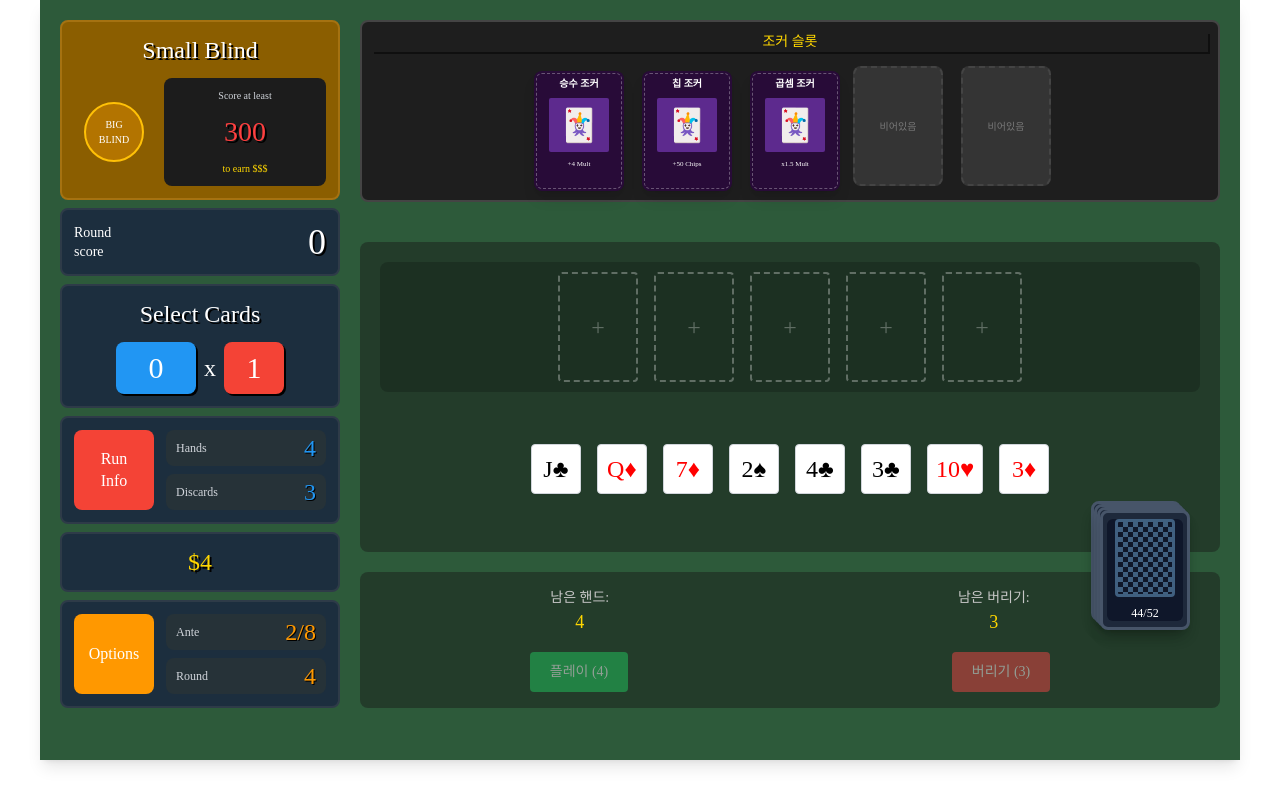
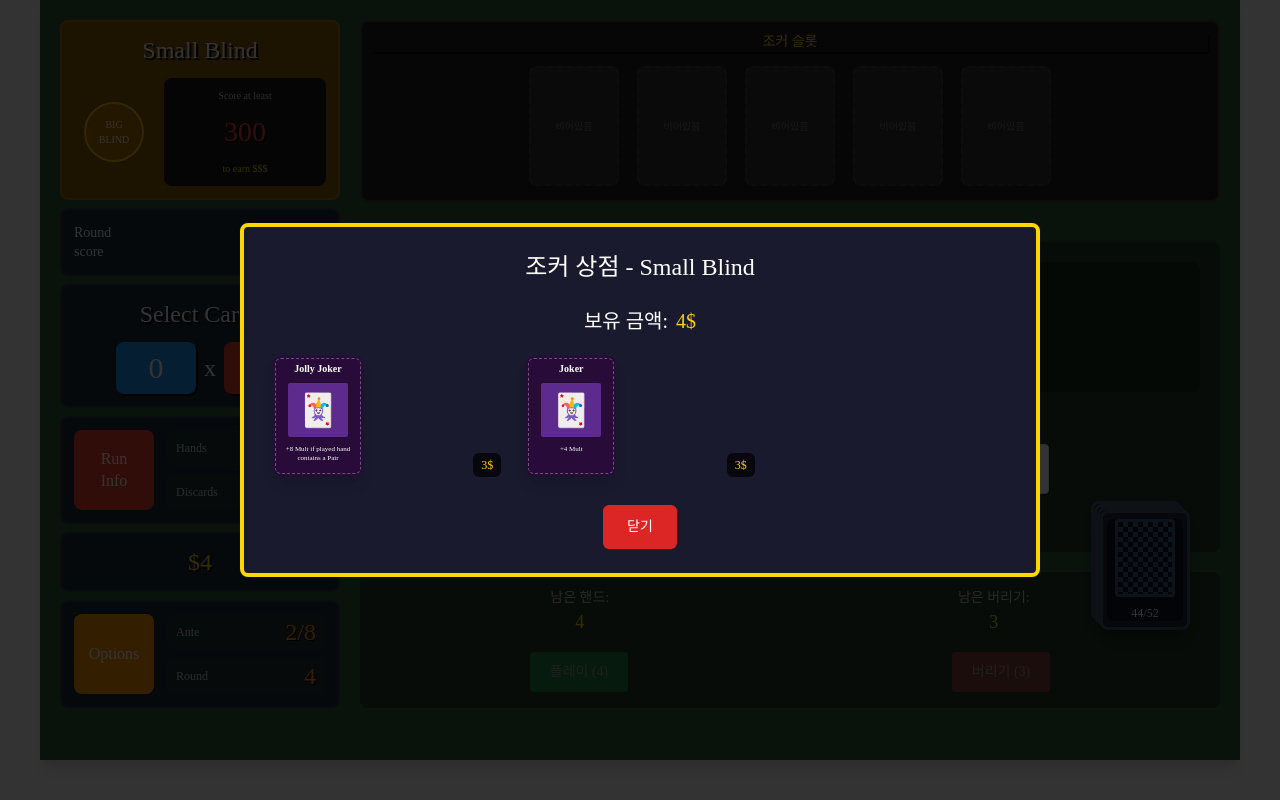
Before and after one commit to haandol/web-balatro, a Nuxt app: page / in a window 1280 px wide. Built offline with nearby package versions, Linux system fonts and the light colour scheme.

Commit message:
feat: add joker shop

```diff
--- /dev/null
+++ b/components/JokerShop.vue
@@ -0,0 +1,110 @@
+<template>
+  <div v-if="showJokerShop" class="fixed inset-0 bg-black/80 flex items-center justify-center z-50">
+    <div class="w-[90%] max-w-[800px] bg-[#1a1a2e] border-4 border-[#ffd700] rounded-lg p-6 relative">
+      <!-- 상점 제목 -->
+      <div class="text-2xl text-white font-['Press_Start_2P'] mb-6 text-center">
+        조커 상점 - {{ currentBlind?.name || '블라인드' }}
+      </div>
+
+      <!-- 현재 보유 돈 -->
+      <div class="text-white font-['Press_Start_2P'] text-xl mb-4 flex items-center justify-center">
+        보유 금액: <span class="text-yellow-400 ml-2">{{ money }}$</span>
+      </div>
+
+      <!-- 조커 선택 영역 -->
+      <div class="grid grid-cols-2 md:grid-cols-3 gap-4 mt-4 mb-6">
+        <div v-for="(joker, index) in availableJokers" :key="joker.id" class="relative">
+          <JokerCard :joker="joker" :index="index" @select="selectJoker" />
+
+          <!-- 가격 표시 -->
+          <div
+            class="absolute bottom-1 right-1 bg-black/70 text-yellow-400 px-2 py-1 rounded-md font-['Press_Start_2P'] text-xs">
+            {{ getJokerPrice(joker) }}$
+          </div>
+        </div>
+      </div>
+
+      <!-- 조커 정보 (선택 시) -->
+      <div v-if="selectedJoker" class="bg-[#2a2a4a] p-4 rounded-lg mb-6">
+        <div class="text-xl text-white font-['Press_Start_2P'] mb-2">{{ selectedJoker.name }}</div>
+        <div class="text-white mb-2">{{ selectedJoker.description }}</div>
+        <div class="flex gap-2">
+          <div class="text-sm text-blue-300">희귀도: {{ selectedJoker.rarity }}</div>
+          <div class="text-sm text-yellow-400">가격: {{ getJokerPrice(selectedJoker) }}$</div>
+        </div>
+      </div>
+
+      <!-- 버튼 영역 -->
+      <div class="flex justify-center gap-4">
+        <button v-if="selectedJoker" @click="buySelectedJoker" :disabled="!canBuySelected" :class="[
+          'px-6 py-3 rounded-md font-[\'Press_Start_2P\'] text-sm',
+          canBuySelected ? 'bg-green-600 hover:bg-green-700 text-white' : 'bg-gray-600 text-gray-300 cursor-not-allowed'
+        ]">
+          구매 ({{ getJokerPrice(selectedJoker) }}$)
+        </button>
+
+        <button @click="closeShop"
+          class="px-6 py-3 bg-red-600 hover:bg-red-700 text-white rounded-md font-['Press_Start_2P'] text-sm">
+          닫기
+        </button>
+      </div>
+    </div>
+  </div>
+</template>
+
+<script setup lang="ts">
+import { ref, computed } from 'vue';
+import { storeToRefs } from 'pinia';
+import { useGameStore } from '~/stores/game';
+import { useBalatroGame } from '~/composables/useBalatroGame';
+import type { Joker } from '~/utils/joker';
+
+const gameStore = useGameStore();
+const { buyJoker, closeJokerShop } = useBalatroGame();
+
+// 스토어에서 필요한 상태 가져오기
+const { availableJokers, showJokerShop, money, currentBlind } = storeToRefs(gameStore);
+
+// 선택된 조커
+const selectedJoker = ref<Joker | null>(null);
+
+// 조커 가격 계산 함수
+const getJokerPrice = (joker: Joker) => {
+  return gameStore.getJokerPrice(joker);
+};
+
+// 현재 선택된 조커를 구매할 수 있는지 확인
+const canBuySelected = computed(() => {
+  if (!selectedJoker.value) return false;
+
+  const price = getJokerPrice(selectedJoker.value);
+  return money.value >= price && gameStore.activeJokers.length < gameStore.maxJokerSlots;
+});
+
+// 조커 선택 함수
+const selectJoker = (joker: Joker) => {
+  selectedJoker.value = joker;
+};
+
+// 선택된 조커 구매 함수
+const buySelectedJoker = () => {
+  if (!selectedJoker.value || !canBuySelected.value) return;
+
+  const success = buyJoker(selectedJoker.value);
+  if (success) {
+    // 구매 성공한 경우, 선택된 조커가 availableJokers에서 제거되었을 수 있으므로 선택 초기화
+    selectedJoker.value = null;
+
+    // 사용 가능한 조커가 없으면 상점 닫기
+    if (availableJokers.value.length === 0) {
+      closeShop();
+    }
+  }
+};
+
+// 상점 닫기 함수
+const closeShop = () => {
+  closeJokerShop();
+  selectedJoker.value = null;
+};
+</script>
--- a/composables/useBalatroGame.ts
+++ b/composables/useBalatroGame.ts
@@ -1,5 +1,5 @@
 import { evaluateHand, calculateScore, type Card } from '@/utils/poker';
-import { JokerRarity } from '@/utils/joker';
+import { JokerRarity, JOKER_DATABASE } from '@/utils/joker';
 import { useGameStore } from '@/stores/game';
 
 export function useBalatroGame() {
@@ -108,6 +108,11 @@ export function useBalatroGame() {
         // 새 블라인드에서는 플레이어 핸드를 비우고 다시 시작
         gameStore.playerHand = [];
 
+        // 블라인드가 변경될 때마다 랜덤 조커 생성
+        generateRandomJokers();
+        // 조커 상점 표시
+        gameStore.showJokerShop = true;
+
         startNextBlind();
     };
 
@@ -168,10 +173,15 @@ export function useBalatroGame() {
 
         initializeDeck();
         shuffleDeck();
+
+        // 첫 블라인드에서도 조커 상점 표시를 위한 랜덤 조커 생성
+        generateRandomJokers();
+        gameStore.showJokerShop = true;
+
         startNextBlind();
 
         // 테스트용 조커 추가
-        initTestJokers();
+        // initTestJokers(); // 조커 상점을 통해 구매하도록 제거하거나 주석 처리
     };
 
     // 게임 재시작
@@ -264,6 +274,73 @@ export function useBalatroGame() {
         }
     };
 
+    // 랜덤 조커 생성 함수
+    const generateRandomJokers = () => {
+        // JOKER_DATABASE에서 사용 가능한 모든 조커 ID 가져오기
+        const allJokerIds = Object.keys(JOKER_DATABASE);
+        const currentJokerIds = new Set(gameStore.activeJokers.map(joker => joker.id));
+
+        // 이미 활성화된 조커 제외
+        const availableJokerIds = allJokerIds.filter(id => !currentJokerIds.has(id));
+
+        if (availableJokerIds.length === 0) {
+            console.log("No more jokers available!");
+            gameStore.availableJokers = [];
+            return;
+        }
+
+        // 블라인드 단계에 따라 조커 수 결정 (최소 2개, 최대 4개)
+        const numberOfJokers = Math.min(Math.max(2, 1 + Math.floor(gameStore.currentAnteIndex / 2)), 4);
+
+        // 랜덤으로 조커 선택
+        const selectedJokers = [];
+        for (let i = 0; i < numberOfJokers && i < availableJokerIds.length; i++) {
+            // 랜덤 인덱스 생성
+            const randomIndex = Math.floor(Math.random() * availableJokerIds.length);
+            const jokerId = availableJokerIds[randomIndex];
+
+            // 선택된 조커 추가하고 목록에서 제거
+            selectedJokers.push(JOKER_DATABASE[jokerId]);
+            availableJokerIds.splice(randomIndex, 1);
+        }
+
+        // 선택된 조커를 사용 가능한 조커로 설정
+        gameStore.availableJokers = selectedJokers;
+    };
+
+    // 조커 구매 함수
+    const buyJoker = (joker: Joker) => {
+        const jokerPrice = gameStore.getJokerPrice(joker);
+
+        // 플레이어가 충분한 돈을 가지고 있는지 확인
+        if (gameStore.money < jokerPrice) {
+            console.log(`Not enough money to buy ${joker.name}. Need ${jokerPrice} coins.`);
+            return false;
+        }
+
+        // 조커 슬롯이 가득 찼는지 확인
+        if (gameStore.activeJokers.length >= gameStore.maxJokerSlots) {
+            console.log(`Cannot buy ${joker.name}. Joker slots are full.`);
+            return false;
+        }
+
+        // 돈 지불하고 조커 추가
+        gameStore.money -= jokerPrice;
+        gameStore.activeJokers.push(joker);
+
+        // 구매한 조커를 사용 가능한 조커 목록에서 제거
+        gameStore.availableJokers = gameStore.availableJokers.filter(j => j.id !== joker.id);
+
+        console.log(`Purchased ${joker.name} for ${jokerPrice} coins!`);
+        return true;
+    };
+
+    // 조커 상점 닫기
+    const closeJokerShop = () => {
+        gameStore.showJokerShop = false;
+        gameStore.availableJokers = [];
+    };
+
     // 반환할 함수들
     return {
         startGame,
@@ -271,5 +348,7 @@ export function useBalatroGame() {
         toggleCardSelection,
         playHand,
         discardCards,
+        buyJoker,
+        closeJokerShop,
     };
 }
--- a/pages/index.vue
+++ b/pages/index.vue
@@ -2,6 +2,9 @@
   <div id="app"
     class="font-['Press_Start_2P'] p-5 bg-[#2d5a3a] max-w-[1200px] mx-auto rounded-none shadow-lg relative text-white min-h-[95vh] flex flex-col transition-colors duration-300"
     :class="{ 'bg-[#3a2d2d]': isGameOver }">
+    <!-- 조커 상점 컴포넌트 추가 -->
+    <JokerShop />
+
     <GameOverMessage :visible="isGameOver" @restart="restartGame" />
 
     <div class="flex gap-5">
--- a/stores/game.ts
+++ b/stores/game.ts
@@ -2,6 +2,7 @@ import type { Card, HandRank } from '@/utils/poker'; // HandRank 추가
 import { initialAntes, initialSuits, initialRanks } from '@/data/gameData'; // 데이터 임포트
 import type { Blind, GameState } from '@/types/game'; // 타입 임포트
 import type { Joker } from '@/utils/joker'; // Joker 타입 임포트
+import { JokerRarity, JOKER_DATABASE } from '@/utils/joker'; // JokerRarity와 JOKER_DATABASE 임포트 추가
 
 // defineStore의 setup 함수 사용
 export const useGameStore = defineStore('game', () => {
@@ -25,6 +26,26 @@ export const useGameStore = defineStore('game', () => {
   const money = ref(4);
   const maxJokerSlots = ref(5);
   const cardsLeft = ref(52); // 남은 카드 수 추가
+
+  // 블라인드 변경 시 조커 구매 시스템 관련 상태 추가
+  const availableJokers = ref<Joker[]>([]); // 구매 가능한 조커 목록
+  const showJokerShop = ref(false); // 조커 상점 표시 여부
+
+  // 조커 희귀도에 따른 가격 계산
+  const getJokerPrice = (joker: Joker): number => {
+    switch(joker.rarity) {
+      case JokerRarity.COMMON:
+        return 3 + Math.floor(currentAnteIndex.value / 2);
+      case JokerRarity.UNCOMMON:
+        return 5 + Math.floor(currentAnteIndex.value / 2);
+      case JokerRarity.RARE:
+        return 8 + currentAnteIndex.value;
+      case JokerRarity.LEGENDARY:
+        return 12 + currentAnteIndex.value * 2;
+      default:
+        return 5;
+    }
+  };
 
   // Getters (computed 사용)
   const currentBlind = computed((): Blind | null => {
@@ -235,6 +256,9 @@ export const useGameStore = defineStore('game', () => {
     startGame,
     discardSelectedCards,
     playSelectedCards,
-    toggleCardSelection
+    toggleCardSelection,
+    availableJokers,
+    showJokerShop,
+    getJokerPrice
   };
 });
```
